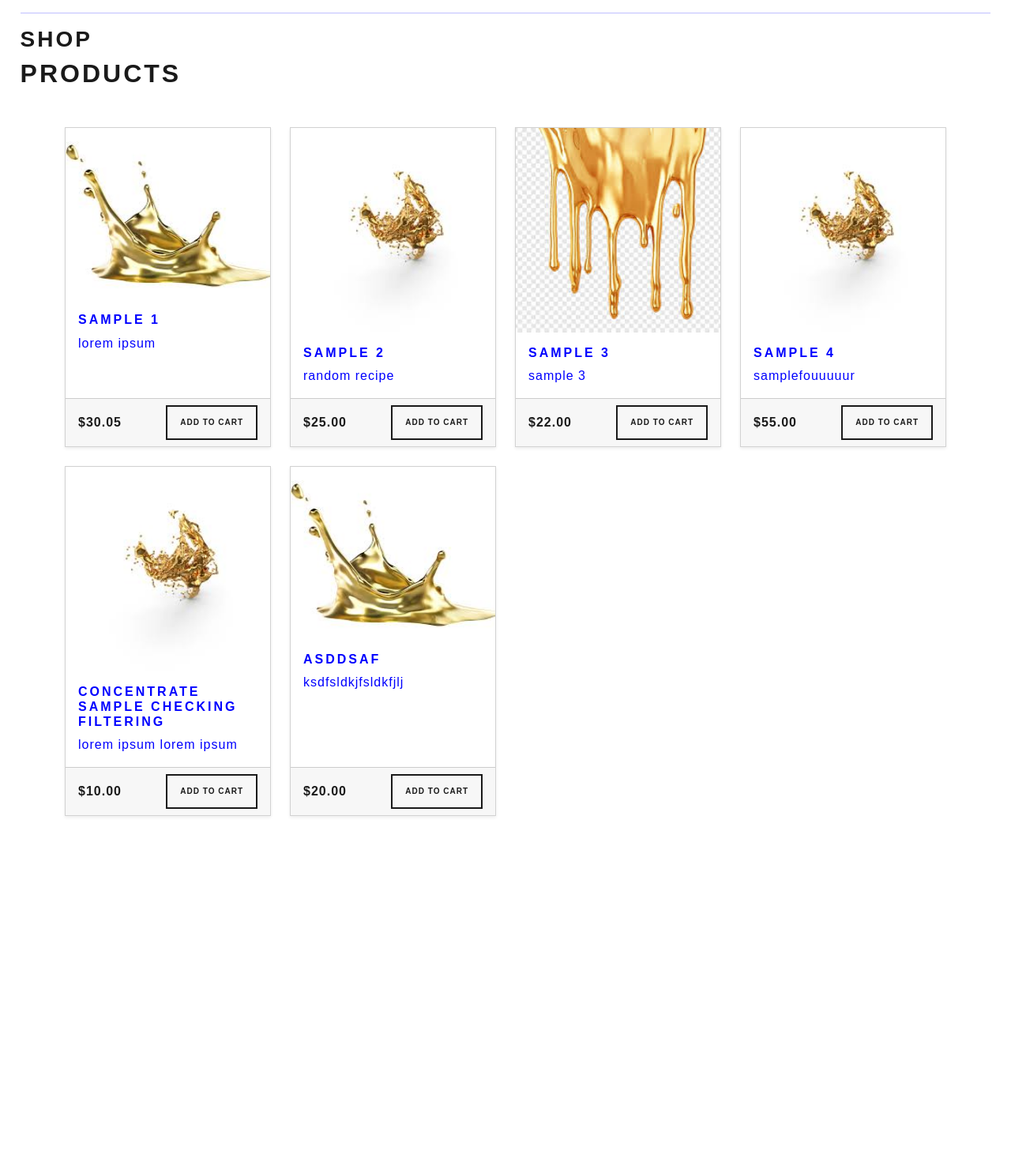
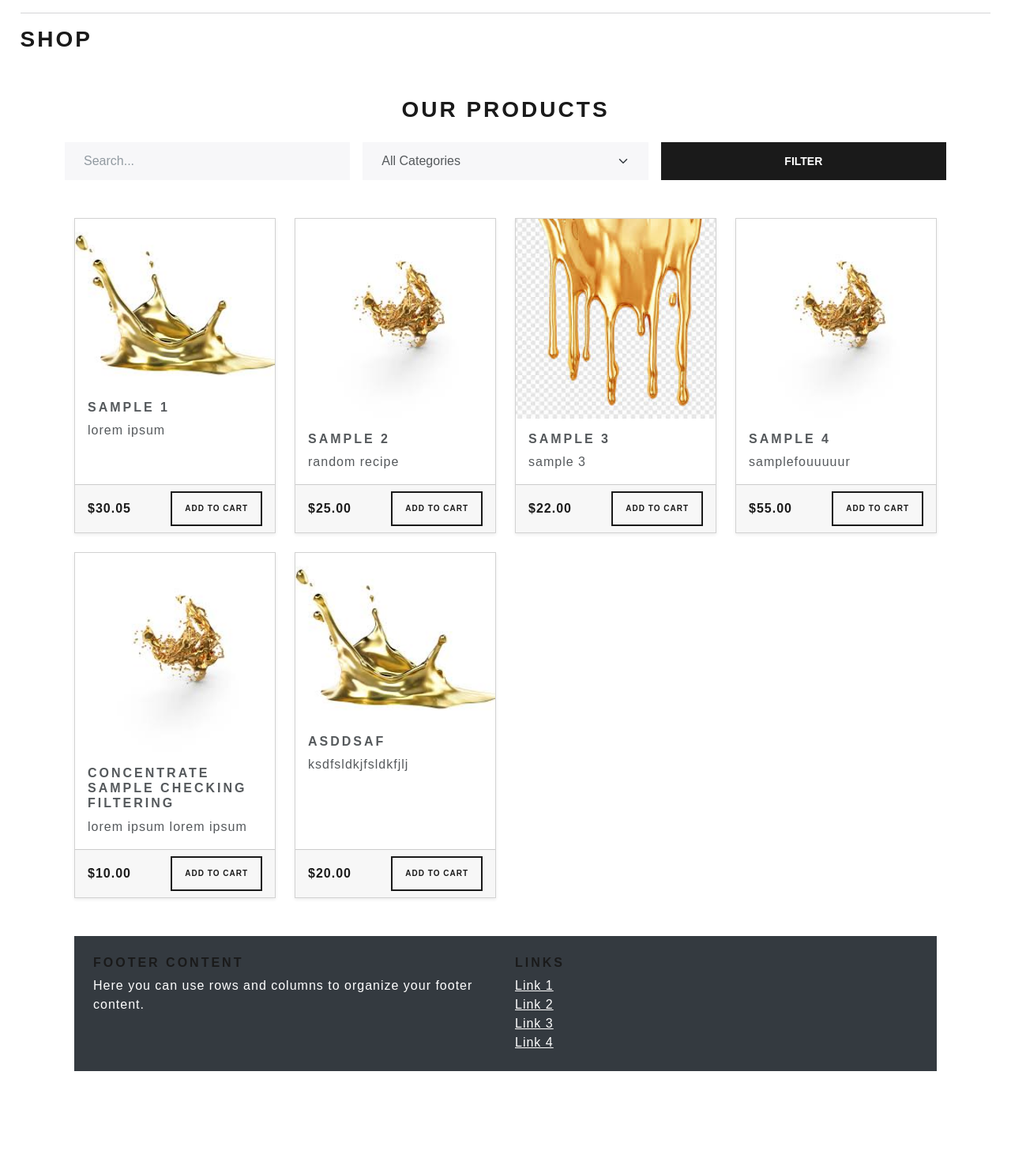
Before and after one commit to tanktoptony/LGextracts, a Django app: page /store/ in a window 1280 px wide. Shown: the part 126-1611 px from the top of the page at 79% size. Before the commit the page ends 1160 px from the top, so only its background shows below. Run offline with Django 3.2, Linux system fonts and the light colour scheme; data comes from the database, SQL or seed files in the repository; both versions use the stored data as it was after the commit; some libraries are stand-ins or nearby versions.

Commit message:
category search initialized... still work in progress

```diff
--- a/liquidgold/blog/templates/base.html
+++ b/liquidgold/blog/templates/base.html
@@ -12,7 +12,7 @@
 
 <nav class="navbar navbar-expand-lg bg-body-tertiary">
     <div class="container-fluid">
-      <a class="navbar-brand" href="#">Liquid Gold Extracts</a>
+      <a class="navbar-brand" href="{% url "blog_index" %}">Liquid Gold Extracts</a>
       <button class="navbar-toggler" type="button" data-bs-toggle="collapse" data-bs-target="#navbarSupportedContent" aria-controls="navbarSupportedContent" aria-expanded="false" aria-label="Toggle navigation">
         <span class="navbar-toggler-icon"></span>
       </button>
@@ -55,6 +55,35 @@
 <hr>
 {% block page_title %}{% endblock page_title %}
 {% block page_content %}{% endblock page_content %}
+
+
+    <!-- Footer -->
+    <footer class="bg-dark text-white text-center text-lg-start mt-5 w-100">
+      <div class="container-fluid p-4">
+          <div class="row">
+              <div class="col-lg-6 col-md-12 mb-4 mb-md-0">
+                  <h5 class="text-uppercase">Footer Content</h5>
+                  <p>
+                      Here you can use rows and columns to organize your footer content.
+                  </p>
+              </div>
+
+              <div class="col-lg-3 col-md-6 mb-4 mb-md-0">
+                  <h5 class="text-uppercase">Links</h5>
+                  <ul class="list-unstyled mb-0">
+                      <li><a href="#!" class="text-white">Link 1</a></li>
+                      <li><a href="#!" class="text-white">Link 2</a></li>
+                      <li><a href="#!" class="text-white">Link 3</a></li>
+                      <li><a href="#!" class="text-white">Link 4</a></li>
+                  </ul>
+              </div>
+          </div>
+      </div>
+
+      <div class="text-center p-3 bg-secondary">
+          © 2025 MySite Name
+      </div>
+  </footer>
 <script src="https://cdn.jsdelivr.net/npm/bootstrap@5.3.6/dist/js/bootstrap.bundle.min.js" integrity="sha384-j1CDi7MgGQ12Z7Qab0qlWQ/Qqz24Gc6BM0thvEMVjHnfYGF0rmFCozFSxQBxwHKO" crossorigin="anonymous"></script>
 </body>
 </html>
--- a/liquidgold/static/css/styles.css
+++ b/liquidgold/static/css/styles.css
@@ -2,7 +2,6 @@ body {
     font-family: Arial, sans-serif;
     margin: 2%;
     padding: 0;
-    color: blue;
 }
 
 .store {
--- a/liquidgold/store/models.py
+++ b/liquidgold/store/models.py
@@ -5,6 +5,9 @@ from django.contrib.auth.models import User
 class Category(models.Model):
     name = models.CharField(max_length=100)
     slug = models.SlugField(unique=True)
+
+    class Meta:
+        verbose_name_plural = "categories"
 
     def __str__(self):
         return self.name
@@ -16,6 +19,8 @@ class Product(models.Model):
     description = models.TextField()
     price = models.DecimalField(max_digits=8, decimal_places=2)
     image = models.ImageField(upload_to='products/')
+    in_stock = models.BooleanField(default=True)
+    on_sale = models.BooleanField(default=False)
 
     def __str__(self):
         return self.name
--- a/liquidgold/store/templates/store/product_list.html
+++ b/liquidgold/store/templates/store/product_list.html
@@ -6,7 +6,31 @@
 {% endblock page_title %}
 
 {% block page_content %}
-    <h1>Products</h1>
+<div class="container py-5">
+  <h2 class="text-center mb-4">Our Products</h2>
+
+  <!-- Filter/Search Form -->
+  <form method="get" class="row g-3 mb-4">
+    <div class="col-md-4">
+      <input type="text" name="q" placeholder="Search..." class="form-control"
+             value="{{ query|default_if_none:'' }}">
+    </div>
+    <div class="col-md-4">
+      <select name="category" class="form-select">
+        <option value="all">All Categories</option>
+        {% for category in categories %}
+          <option value="{{ category.name }}"
+            {% if selected_category == category.name|stringformat:"s" %}selected{% endif %}>
+            {{ category.name }}
+          </option>
+        {% endfor %}
+      </select>
+    </div>
+    <div class="col-md-4">
+      <button type="submit" class="btn btn-primary w-100">Filter</button>
+    </div>
+  </form>
+
     <div class="container mt-5">
         <div class="row row-cols-1 row-cols-sm-2 row-cols-md-3 row-cols-lg-4 g-4">
             {% for product in products %}
--- a/liquidgold/store/views.py
+++ b/liquidgold/store/views.py
@@ -1,5 +1,29 @@
 from django.shortcuts import render, get_object_or_404
-from .models import Product
+from .models import Product, Category
+from django.db.models import Q
+
+def product_menu(request):
+    query = request.GET.get('q')
+    selected_category = request.GET.get('category')
+
+    products = Product.objects.filter(in_stock=True)
+    categories = Category.objects.all()
+
+    if selected_category and selected_category != 'all':
+        products = products.filter(category__id=selected_category)
+
+    if query:
+        products = products.filter(
+            Q(name__icontains=query) |
+            Q(description__icontains=query)
+        )
+
+    return render(request, 'store/product_list.html', {
+        'products': products,
+        'categories': categories,
+        'selected_category': selected_category,
+        'query': query
+    })
 
 def product_list(request):
     products = Product.objects.all()
```
Also changed, not shown: liquidgold/db.sqlite3, liquidgold/media/products/images2_5hoX1Pk.jpg (added), liquidgold/media/products/images_0GcjOrg.jpg (added), liquidgold/store/migrations/0002_alter_category_options_product_in_stock_and_more.py (added), liquidgold/store/migrations/0003_alter_category_options.py (added).
